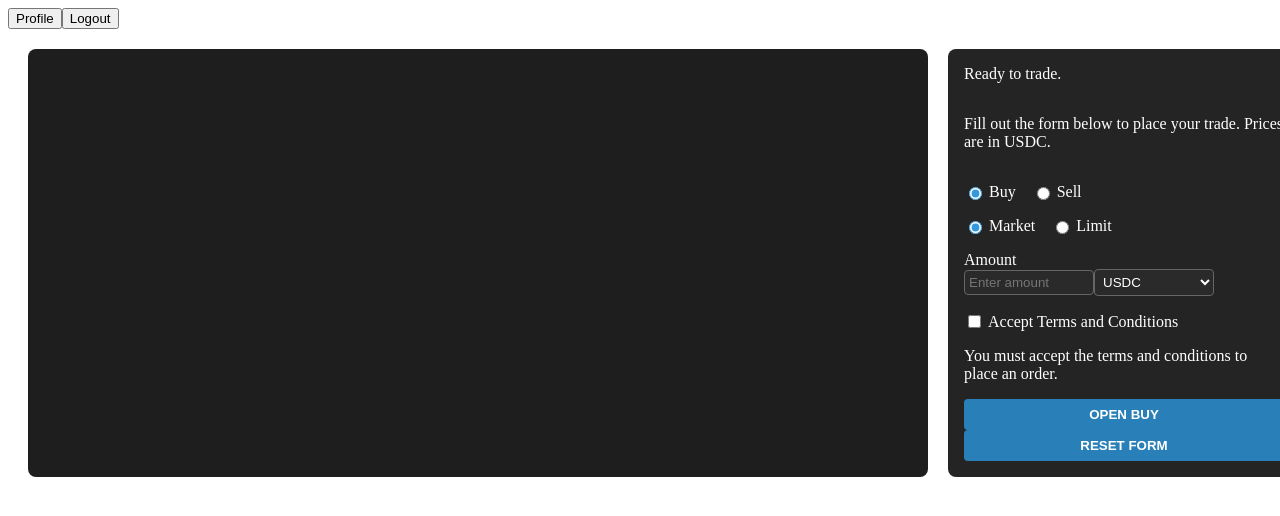
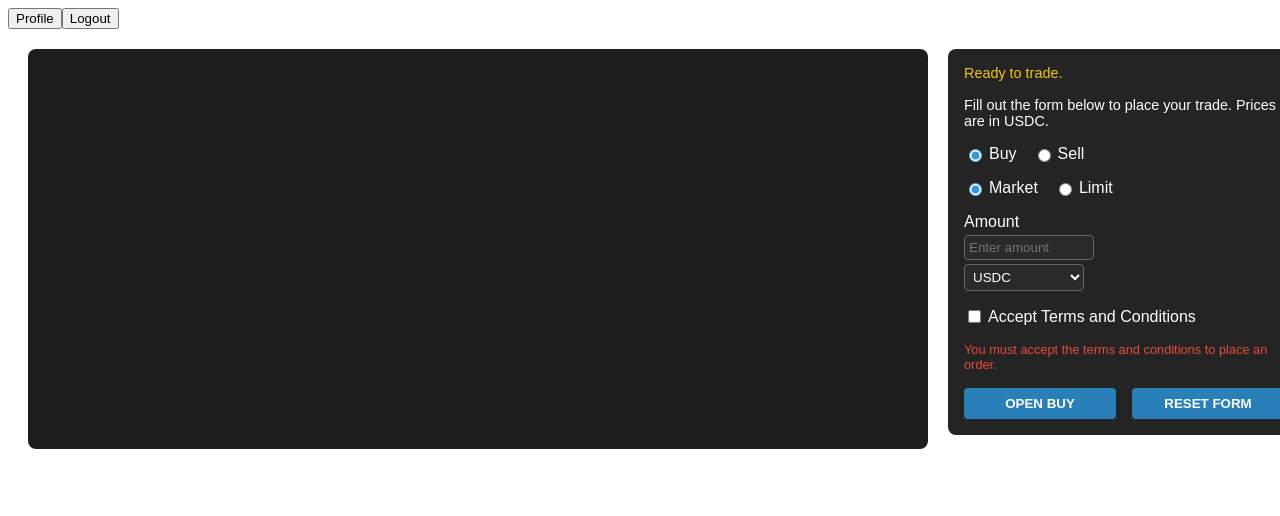
Before and after one commit to Juebana/ProjecteExchange, an Angular app in the folder frontend/: page /dashboard in a window 1280 px wide. Shown: the top 516 px of the page. Built offline with nearby package versions, Linux system fonts and the light colour scheme.

Commit message:
updated the buysell css

```diff
--- a/frontend/src/app/components/buysell/buysell.component.css
+++ b/frontend/src/app/components/buysell/buysell.component.css
@@ -7,6 +7,23 @@
   padding: 1rem;
   border-radius: 8px;
   color: #ffffff;
+  font-family: Arial, sans-serif;
+}
+
+.status-message {
+  font-size: 0.9rem;
+  color: #f1c40f; /* Yellow for status messages */
+}
+
+.instructions {
+  font-size: 0.9rem;
+  margin: 0;
+}
+
+.input-group {
+  display: flex;
+  flex-direction: column;
+  gap: 0.25rem;
 }
 
 .buy-sell-toggle,
@@ -20,6 +37,16 @@
   align-items: center;
 }
 
+.error-message {
+  color: #e74c3c;
+  font-size: 0.8rem;
+}
+
+.button-group {
+  display: flex;
+  gap: 1rem;
+}
+
 label {
   cursor: pointer;
   display: flex;
@@ -27,6 +54,7 @@ label {
   gap: 0.25rem;
 }
 
+/* Visually hidden for accessibility */
 .visually-hidden {
   position: absolute;
   width: 1px;
@@ -63,7 +91,7 @@ button {
   cursor: pointer;
   font-weight: bold;
   text-transform: uppercase;
-  width: 100%;
+  flex: 1;
 }
 
 button:hover {
```
